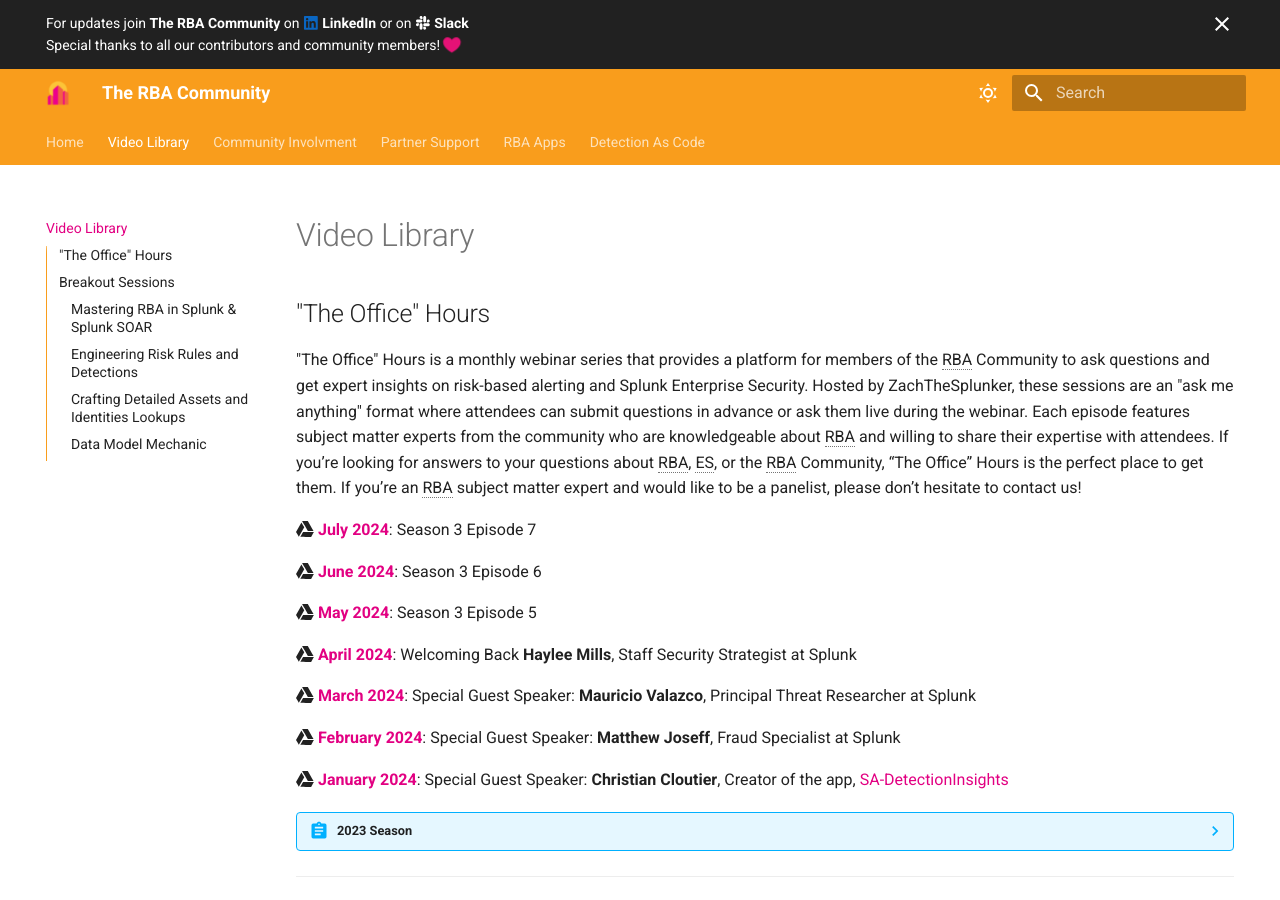
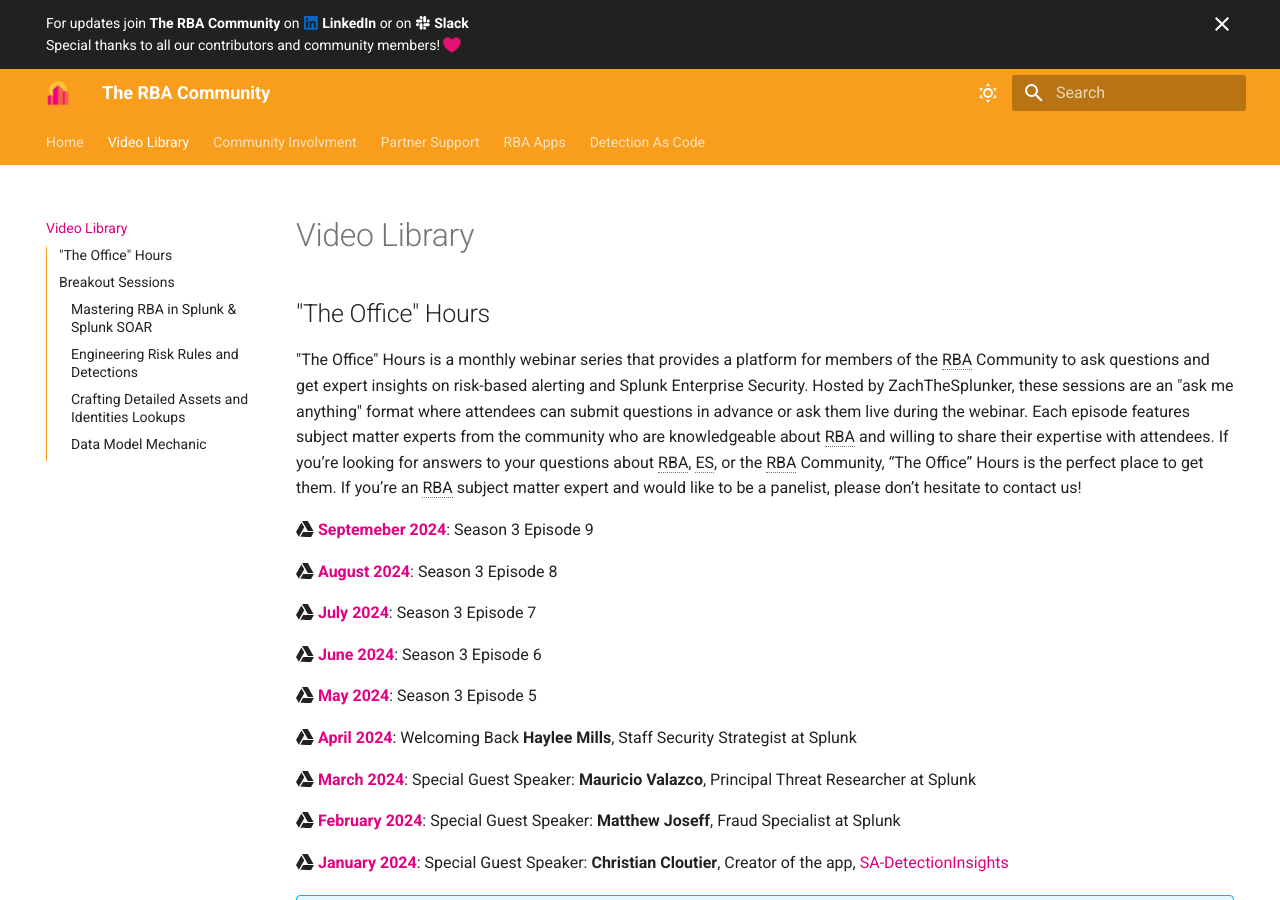
Before and after one commit to rba-community/rba-community, an MkDocs documentation site: the page built from docs/library/index.md, in a window 1280 px wide and 900 px high. Built offline with MkDocs 1.6.1 and Material for MkDocs 9.7.7, drawn with Linux system fonts in a browser that asks for light colours.

Commit message:
Update index.md
Signed-off-by: RBA Community Admin <admin@rba.community>

```diff
--- a/docs/library/index.md
+++ b/docs/library/index.md
@@ -7,6 +7,10 @@
 ## "The Office" Hours
 
 "The Office" Hours is a monthly webinar series that provides a platform for members of the RBA Community to ask questions and get expert insights on risk-based alerting and Splunk Enterprise Security. Hosted by ZachTheSplunker, these sessions are an "ask me anything" format where attendees can submit questions in advance or ask them live during the webinar. Each episode features subject matter experts from the community who are knowledgeable about RBA and willing to share their expertise with attendees. If you’re looking for answers to your questions about RBA, ES, or the RBA Community, “The Office” Hours is the perfect place to get them. If you’re an RBA subject matter expert and would like to be a panelist, please don’t hesitate to contact us!
+
+:simple-googledrive: [**Septemeber 2024**](https://drive.google.com/file/d/1VV2GfLBxSDTIHEfTJ2F7c7xzxNFIFken/view?usp=drive_link){ target="blank" }: Season 3 Episode 9
+
+:simple-googledrive: [**August 2024**](https://drive.google.com/file/d/1PZOIJAG-PGUplf6BqcTlg-6aaGT-NfeV/view?usp=drive_link){ target="blank" }: Season 3 Episode 8
 
 :simple-googledrive: [**July 2024**](https://drive.google.com/file/d/1ZlgWAliVu1rrDKXiA9TcX5Y4xwAMQlyg/view?usp=drive_link){ target="blank" }: Season 3 Episode 7
 
```
